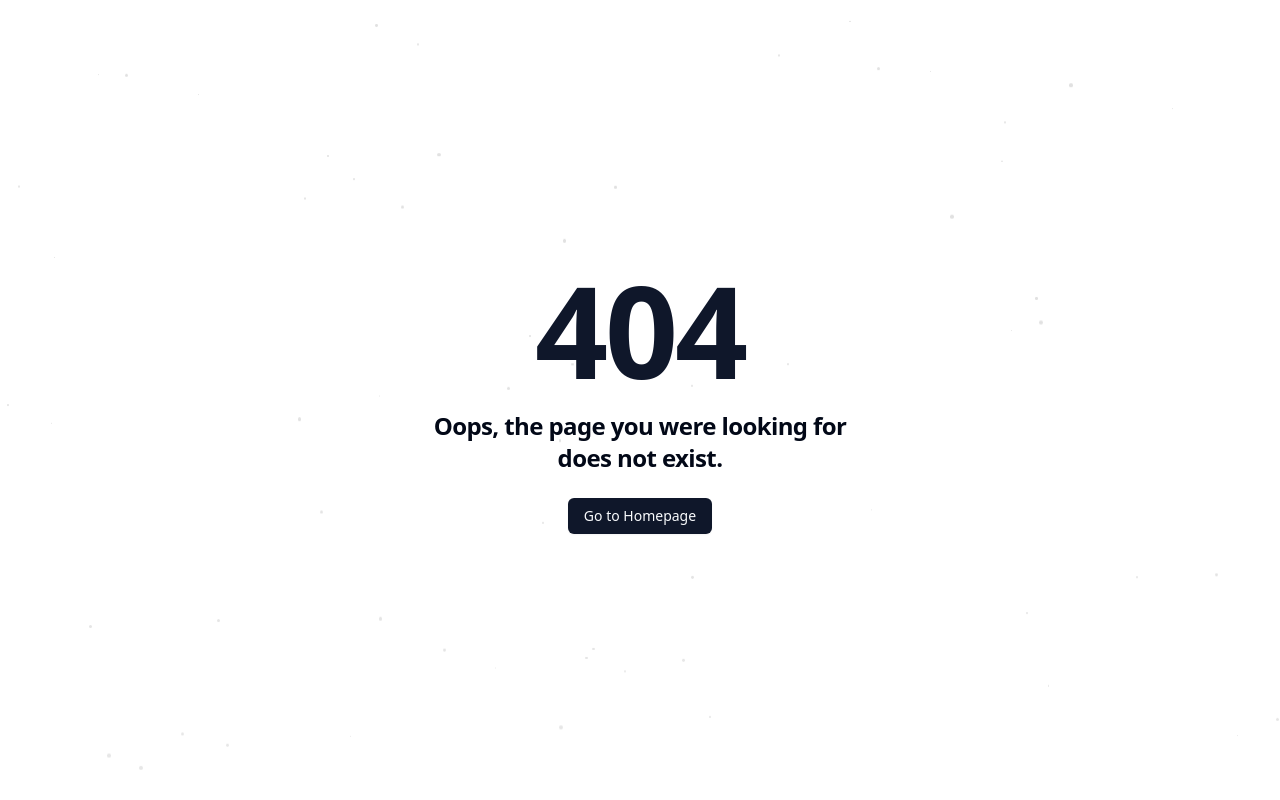
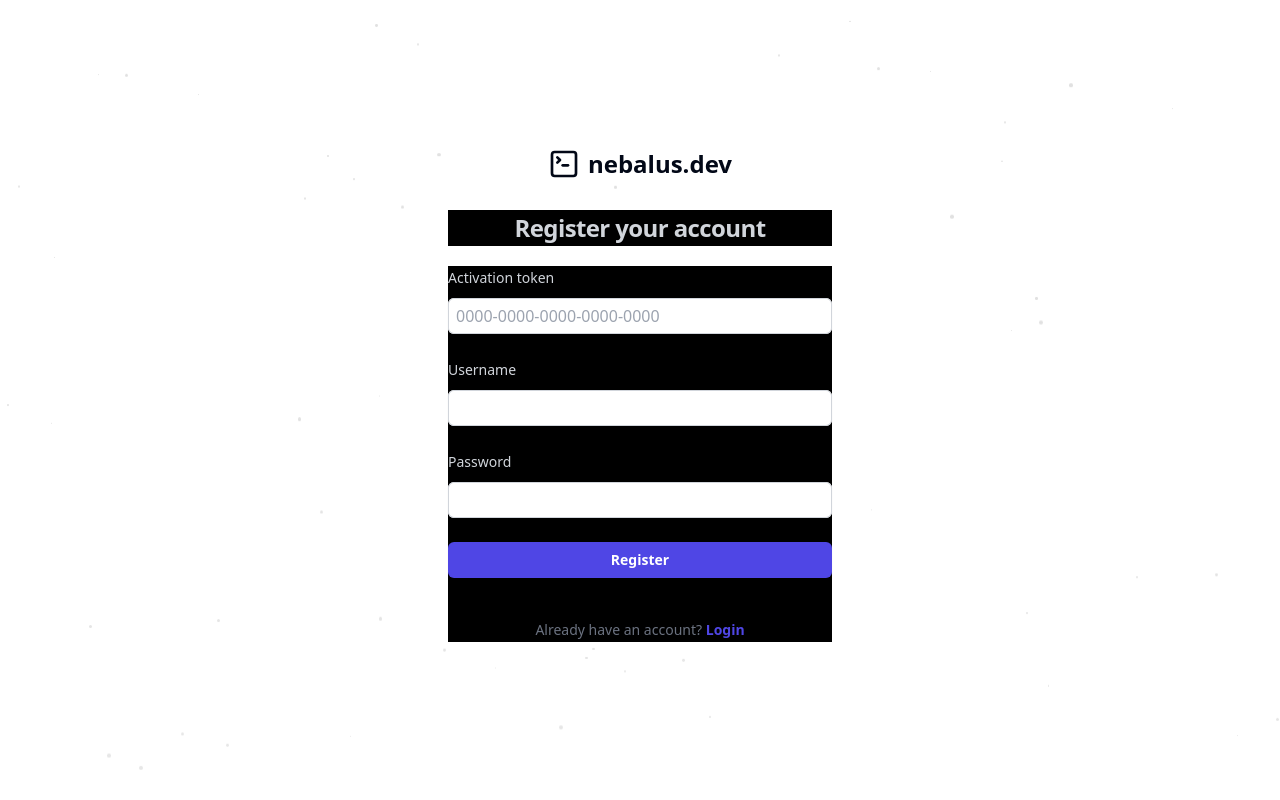
Before and after one commit to Nebalus/WebFrontend, a React (Vite) app: page /register in a window 1280 px wide. Before the commit this address had no page. Built offline with nearby package versions, Linux system fonts and the light colour scheme.

Commit message:
Added Register form

```diff
--- a/src/components/ErrorPage.tsx
+++ b/src/components/ErrorPage.tsx
@@ -31,9 +31,9 @@ export default function ErrorPage() {
   return (
       <>
         <StarBackground />
-        <div className="flex min-h-[100dvh] flex-col items-center justify-center bg-background px-4 py-12 sm:px-6 lg:px-8">
+        <div className="flex min-h-[100dvh] flex-col items-center justify-center bg-background px-4 py-12 sm:px-6 lg:px-8 z-20">
           <div className="mx-auto max-w-md text-center">
-            <h1 className="text-9xl font-bold tracking-tight text-primary">404</h1>
+            <h1 className="text-9xl font-bold tracking-tight text-primary bg-black">404</h1>
             <p className="mt-4 text-2xl font-semibold tracking-tight text-foreground">
               Oops, the page you were looking for does not exist.
             </p>
--- /dev/null
+++ b/src/components/authentication/LoginPage.tsx
@@ -0,0 +1,148 @@
+/**
+* This code was generated by v0 by Vercel.
+* @see https://v0.dev/t/yEJE8mDzbIa
+* Documentation: https://v0.dev/docs#integrating-generated-code-into-your-nextjs-app
+*/
+
+import SiteLogo from "@/components/SiteLogo.tsx";
+import StarBackground from "@/components/StarBackground.tsx";
+import {Link} from "react-router-dom";
+
+/** Add fonts into your Next.js project:
+
+import { Libre_Franklin } from 'next/font/google'
+import { Rubik } from 'next/font/google'
+
+libre_franklin({
+  subsets: ['latin'],
+  display: 'swap',
+})
+
+rubik({
+  subsets: ['latin'],
+  display: 'swap',
+})
+
+To read more about using these font, please visit the Next.js documentation:
+- App Directory: https://nextjs.org/docs/app/building-your-application/optimizing/fonts
+- Pages Directory: https://nextjs.org/docs/pages/building-your-application/optimizing/fonts
+**/
+// import { Card, CardContent } from "@assets/components/shadcnui/card"
+// import { Label } from "@assets/components/shadcnui/label"
+// import { Input } from "@assets/components/shadcnui/input"
+// import { Button } from "@assets/components/shadcnui/button"
+// import StarBackground from "@/components/StarBackground.tsx";
+
+export default function LoginPage() {
+  return (
+      <>
+        <StarBackground />
+        <div className="w-screen h-screen items-center flex flex-1 flex-col justify-center px-6 py-12 lg:px-8 z-50">
+          <div className="sm:mx-auto sm:w-full sm:max-w-sm z-10">
+            <SiteLogo className="mx-auto h-3 w-auto flex justify-center items-center" />
+            <h2 className="mt-10 text-center text-2xl font-bold leading-9 tracking-tight bg-black text-gray-300">
+              Sign in to your account
+            </h2>
+          </div>
+
+          <div className="mt-5 sm:mx-auto sm:w-full sm:max-w-sm z-10 bg-black">
+            <form action="#" method="POST" className="space-y-6">
+              <div>
+                <label className="block text-sm font-medium leading-6 text-gray-300">
+                  Username
+                </label>
+                <div className="mt-2">
+                  <input
+                      id="username"
+                      name="username"
+                      placeholder=""
+                      type="text"
+                      required
+                      className="block w-full rounded-md border-0 py-1.5 text-gray-900 shadow-sm ring-1 ring-inset ring-gray-300 placeholder:text-gray-400 focus:ring-2 focus:ring-inset focus:ring-indigo-600 sm:text sm:leading-6 p-2 text-l"
+                  />
+                </div>
+              </div>
+
+              <div>
+                <div className="flex items-center justify-between">
+                  <label htmlFor="password" className="block text-sm font-medium leading-6 text-gray-300">
+                    Password
+                  </label>
+                  {/*<div className="text-sm">*/}
+                  {/*  <a href="#" className="font-semibold text-indigo-600 hover:text-indigo-500">*/}
+                  {/*    Forgot password?*/}
+                  {/*  </a>*/}
+                  {/*</div>*/}
+                </div>
+                <div className="mt-2">
+                  <input
+                      id="password"
+                      name="password"
+                      type="password"
+                      required
+                      autoComplete="current-password"
+                      className="block w-full rounded-md border-0 py-1.5 text-gray-900 shadow-sm ring-1 ring-inset ring-gray-300 placeholder:text-gray-400 focus:ring-2 focus:ring-inset focus:ring-indigo-600 sm:leading-6 p-2 text-l"
+                  />
+                </div>
+              </div>
+
+              <div>
+                <button
+                    type="submit"
+                    className="flex w-full justify-center rounded-md bg-indigo-600 px-3 py-1.5 text-sm font-semibold leading-6 text-white shadow-sm hover:bg-indigo-500 focus-visible:outline focus-visible:outline-2 focus-visible:outline-offset-2 focus-visible:outline-indigo-600"
+                >
+                  Sign in
+                </button>
+              </div>
+            </form>
+
+            <p className="mt-10 text-center text-sm text-gray-500 z-10">
+              Dont have an account?{' '}
+              <Link
+                  to={"/register"}
+                  className="font-semibold leading-6 text-indigo-600 hover:text-indigo-500"
+              >
+                Register
+              </Link>
+            </p>
+          </div>
+        </div>
+      </>
+  )
+}
+// <>
+//   <StarBackground/>
+//   <div className="flex h-screen w-full items-center justify-center">
+//     <div className="w-full max-w-md space-y-6 bg-green-500">
+//       <div className="space-y-2 text-center">
+//         <h1 className="text-3xl font-bold">Welcome back</h1>
+//         <p className="text-muted-foreground">Please insert your login credentials</p>
+//       </div>
+//       <Card>
+//         <CardContent className="space-y-4">
+//           <div className="space-y-2">
+//             <Label htmlFor="email">E-Mail</Label>
+//             <Input id="email" type="email" placeholder="your email" required/>
+//           </div>
+//           <div className="space-y-2">
+//             <div className="flex items-center justify-between">
+//               <Label htmlFor="password">Password</Label>
+//               {/*<Link href="#" className="text-sm underline" prefetch={false}>*/}
+//               {/*  Passwort vergessen?*/}
+//               {/*</Link>*/}
+//             </div>
+//             <Input id="password" type="password" placeholder="your password" required/>
+//           </div>
+//           <Button className="w-full" type="submit">
+//             Anmelden
+//           </Button>
+//         </CardContent>
+//       </Card>
+//       {/*<Alert variant="destructive">*/}
+//       {/*  <div />*/}
+//       {/*  <AlertTitle>Oops, something went wrong!</AlertTitle>*/}
+//       {/*  <AlertDescription>Please check your login details and try again</AlertDescription>*/}
+//       {/*</Alert>*/}
+//     </div>
+//   </div>
+// </>
--- a/src/components/LoginView.tsx
+++ b/src/components/authentication/RegisterPage.tsx
@@ -6,6 +6,7 @@
 
 import SiteLogo from "@/components/SiteLogo.tsx";
 import StarBackground from "@/components/StarBackground.tsx";
+import {Link} from "react-router-dom";
 
 /** Add fonts into your Next.js project:
 
@@ -32,46 +33,73 @@ To read more about using these font, please visit the Next.js documentation:
 // import { Button } from "@assets/components/shadcnui/button"
 // import StarBackground from "@/components/StarBackground.tsx";
 
-export default function LoginView() {
+export default function RegisterPage() {
   return (
       <>
         <StarBackground />
         <div className="w-screen h-screen items-center flex flex-1 flex-col justify-center px-6 py-12 lg:px-8 z-50">
           <div className="sm:mx-auto sm:w-full sm:max-w-sm z-10">
             <SiteLogo className="mx-auto h-3 w-auto flex justify-center items-center" />
-            <h2 className="mt-10 text-center text-2xl font-bold leading-9 tracking-tight text-gray-300">
-              Sign in to your account
+            <h2 className="mt-10 text-center text-2xl font-bold leading-9 tracking-tight text-gray-300 bg-black">
+              Register your account
             </h2>
           </div>
 
           <div className="mt-5 sm:mx-auto sm:w-full sm:max-w-sm z-10 bg-black">
             <form action="#" method="POST" className="space-y-6">
               <div>
-                <label htmlFor="email" className="block text-sm font-medium leading-6 text-gray-300">
-                  Email address
+                <label className="block text-sm font-medium leading-6 text-gray-300">
+                  Activation token
                 </label>
                 <div className="mt-2">
                   <input
-                      id="email"
-                      name="email"
-                      type="email"
+                      id="activationtoken"
+                      name="activationtoken"
+                      placeholder="0000-0000-0000-0000-0000"
+                      type="text"
                       required
-                      autoComplete="email"
-                      className="block w-full rounded-md border-0 py-1.5 text-gray-900 shadow-sm ring-1 ring-inset ring-gray-300 placeholder:text-gray-400 focus:ring-2 focus:ring-inset focus:ring-indigo-600 sm:text-sm sm:leading-6"
+                      className="block w-full rounded-md border-0 py-1.5 text-gray-900 shadow-sm ring-1 ring-inset ring-gray-300 placeholder:text-gray-400 focus:ring-2 focus:ring-inset focus:ring-indigo-600 sm:text sm:leading-6 p-2 text-l"
                   />
                 </div>
               </div>
+
+              <div>
+                <label className="block text-sm font-medium leading-6 text-gray-300">
+                  Username
+                </label>
+                <div className="mt-2">
+                  <input
+                      id="username"
+                      name="username"
+                      placeholder=""
+                      type="text"
+                      required
+                      className="block w-full rounded-md border-0 py-1.5 text-gray-900 shadow-sm ring-1 ring-inset ring-gray-300 placeholder:text-gray-400 focus:ring-2 focus:ring-inset focus:ring-indigo-600 sm:text sm:leading-6 p-2 text-l"
+                  />
+                </div>
+              </div>
+
+              {/*<div>*/}
+              {/*  <label htmlFor="email" className="block text-sm font-medium leading-6 text-gray-300">*/}
+              {/*    Email address*/}
+              {/*  </label>*/}
+              {/*  <div className="mt-2">*/}
+              {/*    <input*/}
+              {/*        id="email"*/}
+              {/*        name="email"*/}
+              {/*        type="email"*/}
+              {/*        required*/}
+              {/*        autoComplete="email"*/}
+              {/*        className="block w-full rounded-md border-0 py-1.5 text-gray-900 shadow-sm ring-1 ring-inset ring-gray-300 placeholder:text-gray-400 focus:ring-2 focus:ring-inset focus:ring-indigo-600 sm:leading-6 p-2 text-l"*/}
+              {/*    />*/}
+              {/*  </div>*/}
+              {/*</div>*/}
 
               <div>
                 <div className="flex items-center justify-between">
                   <label htmlFor="password" className="block text-sm font-medium leading-6 text-gray-300">
                     Password
                   </label>
-                  <div className="text-sm">
-                    <a href="#" className="font-semibold text-indigo-600 hover:text-indigo-500">
-                      Forgot password?
-                    </a>
-                  </div>
                 </div>
                 <div className="mt-2">
                   <input
@@ -80,7 +108,7 @@ export default function LoginView() {
                       type="password"
                       required
                       autoComplete="current-password"
-                      className="block w-full rounded-md border-0 py-1.5 text-gray-900 shadow-sm ring-1 ring-inset ring-gray-300 placeholder:text-gray-400 focus:ring-2 focus:ring-inset focus:ring-indigo-600 sm:text-sm sm:leading-6"
+                      className="block w-full rounded-md border-0 py-1.5 text-gray-900 shadow-sm ring-1 ring-inset ring-gray-300 placeholder:text-gray-400 focus:ring-2 focus:ring-inset focus:ring-indigo-600 sm:leading-6 p-2 text-l"
                   />
                 </div>
               </div>
@@ -90,16 +118,19 @@ export default function LoginView() {
                     type="submit"
                     className="flex w-full justify-center rounded-md bg-indigo-600 px-3 py-1.5 text-sm font-semibold leading-6 text-white shadow-sm hover:bg-indigo-500 focus-visible:outline focus-visible:outline-2 focus-visible:outline-offset-2 focus-visible:outline-indigo-600"
                 >
-                  Sign in
+                  Register
                 </button>
               </div>
             </form>
 
             <p className="mt-10 text-center text-sm text-gray-500 z-10">
-              Dont have an account?{' '}
-              <a href="#" className="font-semibold leading-6 text-indigo-600 hover:text-indigo-500">
-                Register
-              </a>
+              Already have an account?{' '}
+              <Link
+                  to={"/login"}
+                  className="font-semibold leading-6 text-indigo-600 hover:text-indigo-500"
+              >
+                Login
+              </Link>
             </p>
           </div>
         </div>
```
Also changed, not shown: src/AppRouter.tsx (+19 -5 lines).
